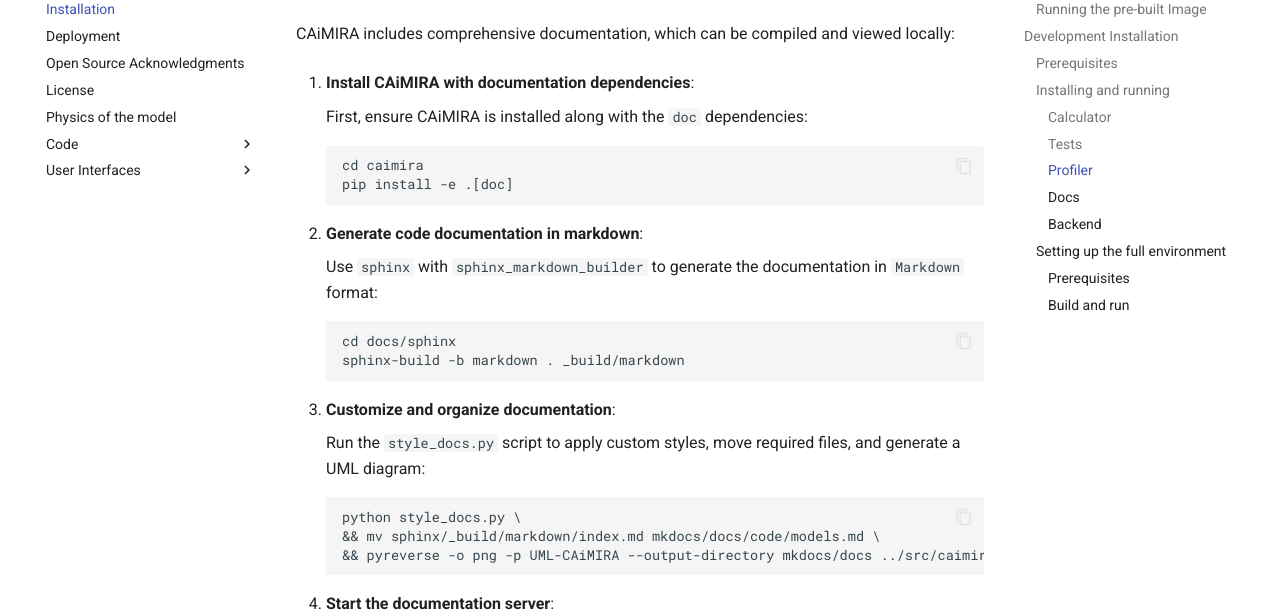
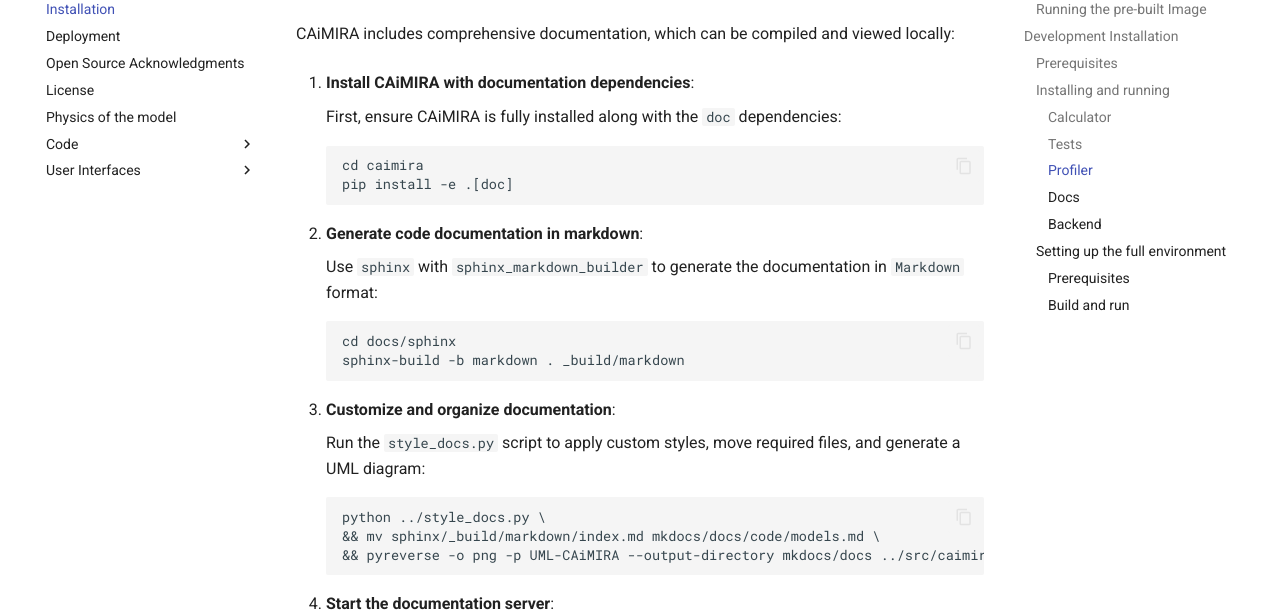
Before and after one commit to CERN/CAiMIRA, an MkDocs documentation site: the page built from caimira/docs/mkdocs/docs/root/installation.md, in a window 1280 px wide and 900 px high, scrolled down 6311 px. Shown: the part 153-767 px from the top of the window. Built offline with MkDocs 1.6.1 and Material for MkDocs 9.7.7, drawn with Linux system fonts in a browser that asks for light colours.

Commit message:
update to installation docs

```diff
--- a/caimira/docs/mkdocs/docs/root/installation.md
+++ b/caimira/docs/mkdocs/docs/root/installation.md
@@ -216,7 +216,7 @@ CAiMIRA includes comprehensive documentation, which can be compiled and viewed l
 
 1. **Install CAiMIRA with documentation dependencies**:
 
-    First, ensure CAiMIRA is installed along with the `doc` dependencies:
+    First, ensure CAiMIRA is fully installed along with the `doc` dependencies:
 
         cd caimira
         pip install -e .[doc]
@@ -232,7 +232,7 @@ CAiMIRA includes comprehensive documentation, which can be compiled and viewed l
 
     Run the `style_docs.py` script to apply custom styles, move required files, and generate a UML diagram:
 
-        python style_docs.py \
+        python ../style_docs.py \
         && mv sphinx/_build/markdown/index.md mkdocs/docs/code/models.md \
         && pyreverse -o png -p UML-CAiMIRA --output-directory mkdocs/docs ../src/caimira/calculator/models/models.py
 
```
Also changed, not shown: caimira/docs/mkdocs/docs/code/dynamic_groups.md (+1 -1 lines).
